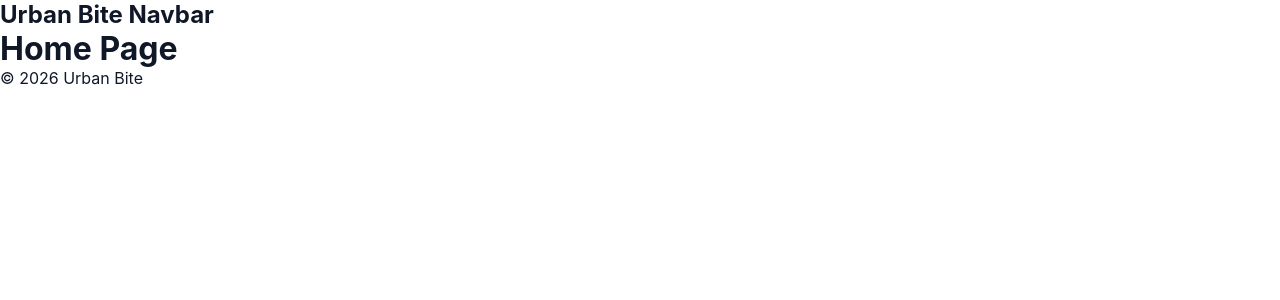
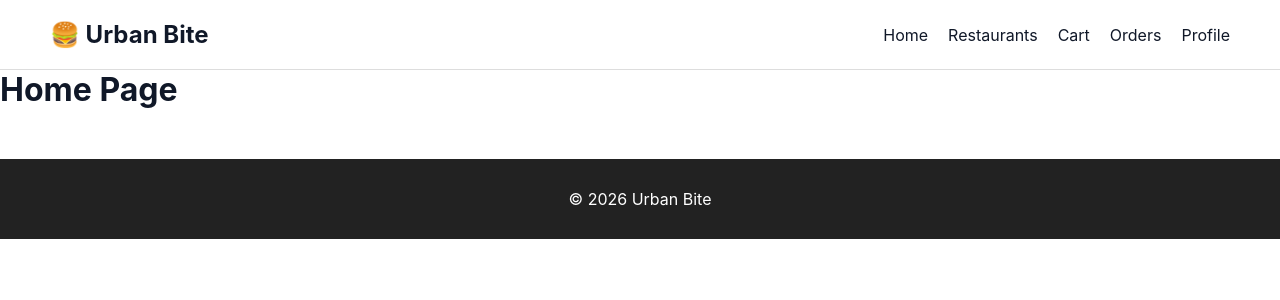
Before and after one commit to josephamuasi001/urban-bites, a React (Vite) app in the folder frontend/: page / in a window 1280 px wide. Shown: the top 300 px of the page. Built offline with nearby package versions, Linux system fonts and the light colour scheme.

Commit message:
Create reusable navbar and footer components

```diff
--- /dev/null
+++ b/frontend/src/components/Footer.jsx
@@ -0,0 +1,17 @@
+function Footer() {
+  return (
+    <footer
+      style={{
+        textAlign: "center",
+        padding: "30px",
+        marginTop: "50px",
+        background: "#222",
+        color: "#fff",
+      }}
+    >
+      © 2026 Urban Bite
+    </footer>
+  );
+}
+
+export default Footer;
--- /dev/null
+++ b/frontend/src/components/Navbar.jsx
@@ -0,0 +1,36 @@
+import { Link } from "react-router-dom";
+
+function Navbar() {
+  return (
+    <nav
+      style={{
+        display: "flex",
+        justifyContent: "space-between",
+        alignItems: "center",
+        padding: "20px 50px",
+        borderBottom: "1px solid #ddd",
+      }}
+    >
+      <h2>🍔 Urban Bite</h2>
+
+      <div
+        style={{
+          display: "flex",
+          gap: "20px",
+        }}
+      >
+        <Link to="/">Home</Link>
+
+        <Link to="/restaurants">Restaurants</Link>
+
+        <Link to="/cart">Cart</Link>
+
+        <Link to="/orders">Orders</Link>
+
+        <Link to="/profile">Profile</Link>
+      </div>
+    </nav>
+  );
+}
+
+export default Navbar;
--- a/frontend/src/layouts/MainLayout.jsx
+++ b/frontend/src/layouts/MainLayout.jsx
@@ -1,19 +1,17 @@
 import { Outlet } from "react-router-dom";
+import Navbar from "../components/Navbar";
+import Footer from "../components/Footer";
 
 function MainLayout() {
   return (
     <>
-      <header>
-        <h2>Urban Bite Navbar</h2>
-      </header>
+      <Navbar />
 
       <main>
         <Outlet />
       </main>
 
-      <footer>
-        <p>© 2026 Urban Bite</p>
-      </footer>
+      <Footer />
     </>
   );
 }
```
